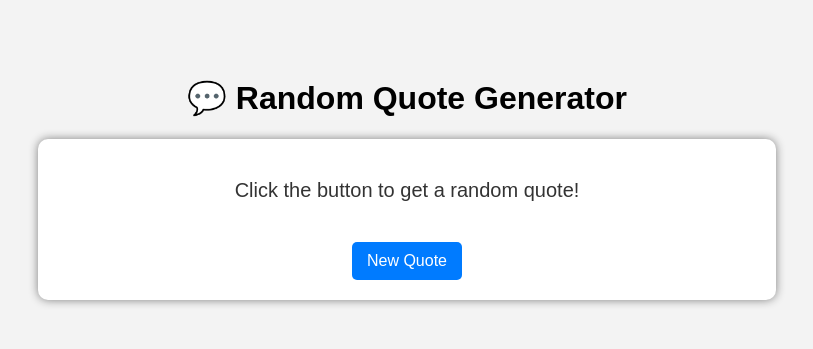
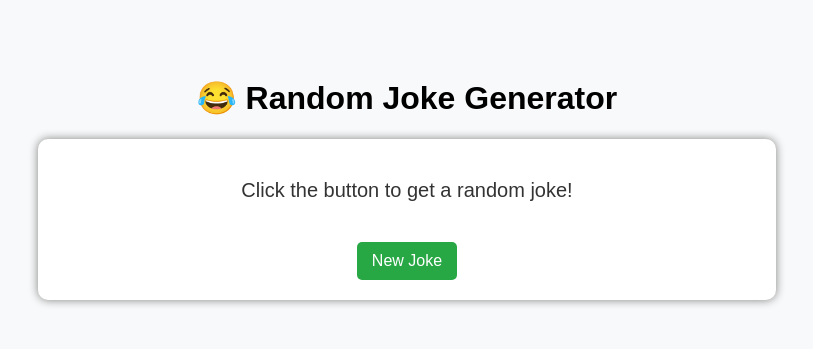
Before and after one commit to harmain1251/cs1, a Flask app: page / in a window 1280 px wide. Shown: the top 349 px of the page, without its empty margins (233-1046 px from the left). Run offline with Flask 2, Linux system fonts and the light colour scheme.

Commit message:
Update index.html

```diff
--- a/templates/index.html
+++ b/templates/index.html
@@ -1,15 +1,15 @@
 <!DOCTYPE html>
 <html>
 <head>
-    <title>Random Quote Generator</title>
+    <title>😂 Random Joke Generator</title>
     <style>
         body {
             font-family: Arial, sans-serif;
             text-align: center;
-            background-color: #f3f3f3;
+            background-color: #f8f9fa;
             padding: 50px;
         }
-        #quote-box {
+        #joke-box {
             background: white;
             padding: 20px;
             border-radius: 10px;
@@ -17,7 +17,7 @@
             margin: auto;
             box-shadow: 0px 0px 10px gray;
         }
-        #quote {
+        #joke {
             font-size: 20px;
             color: #333;
         }
@@ -26,29 +26,29 @@
             padding: 10px 15px;
             font-size: 16px;
             border: none;
-            background-color: #007bff;
+            background-color: #28a745;
             color: white;
             border-radius: 5px;
             cursor: pointer;
         }
         button:hover {
-            background-color: #0056b3;
+            background-color: #1e7e34;
         }
     </style>
 </head>
 <body>
 
-    <h1>💬 Random Quote Generator</h1>
-    <div id="quote-box">
-        <p id="quote">Click the button to get a random quote!</p>
-        <button onclick="getQuote()">New Quote</button>
+    <h1>😂 Random Joke Generator</h1>
+    <div id="joke-box">
+        <p id="joke">Click the button to get a random joke!</p>
+        <button onclick="getJoke()">New Joke</button>
     </div>
 
     <script>
-        async function getQuote() {
-            const response = await fetch("http://localhost:5000/quote");
+        async function getJoke() {
+            const response = await fetch("/joke");
             const data = await response.json();
-            document.getElementById("quote").innerText = data.quote;
+            document.getElementById("joke").innerText = data.joke;
         }
     </script>
 
```
